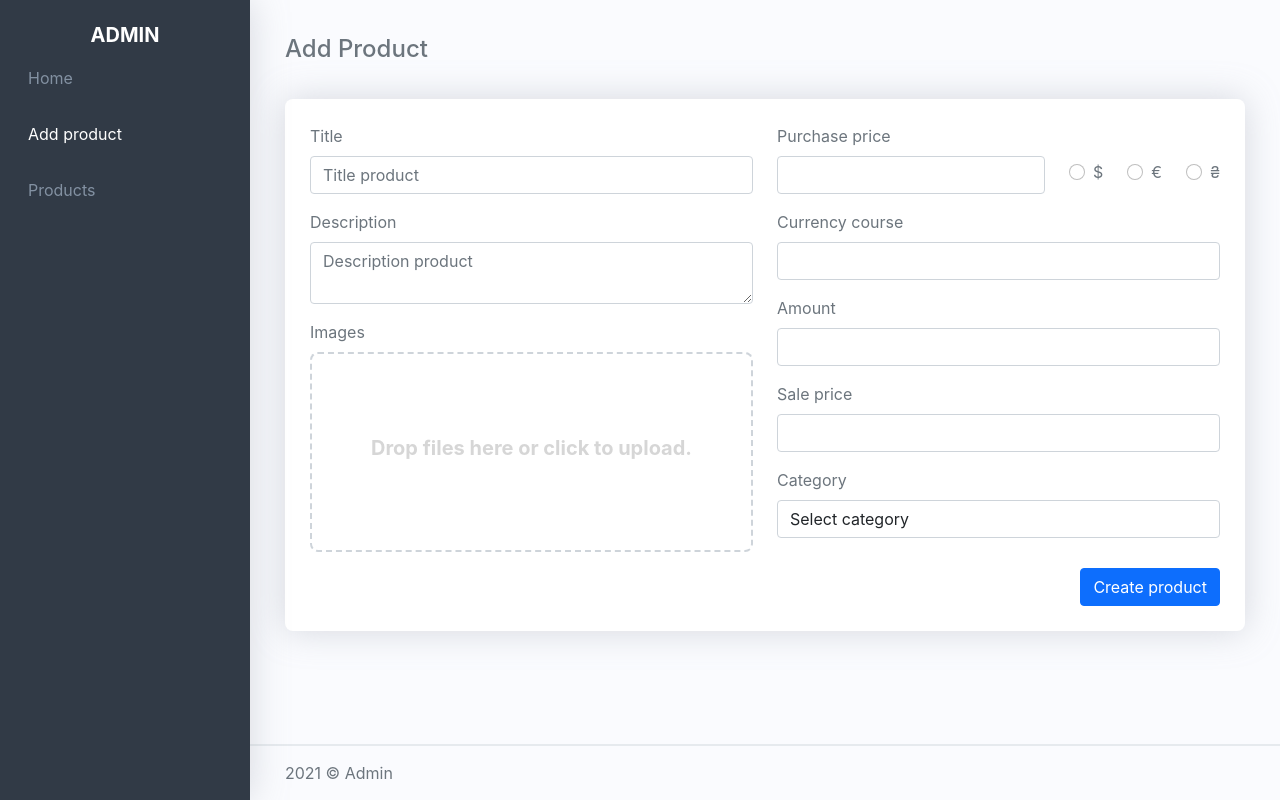
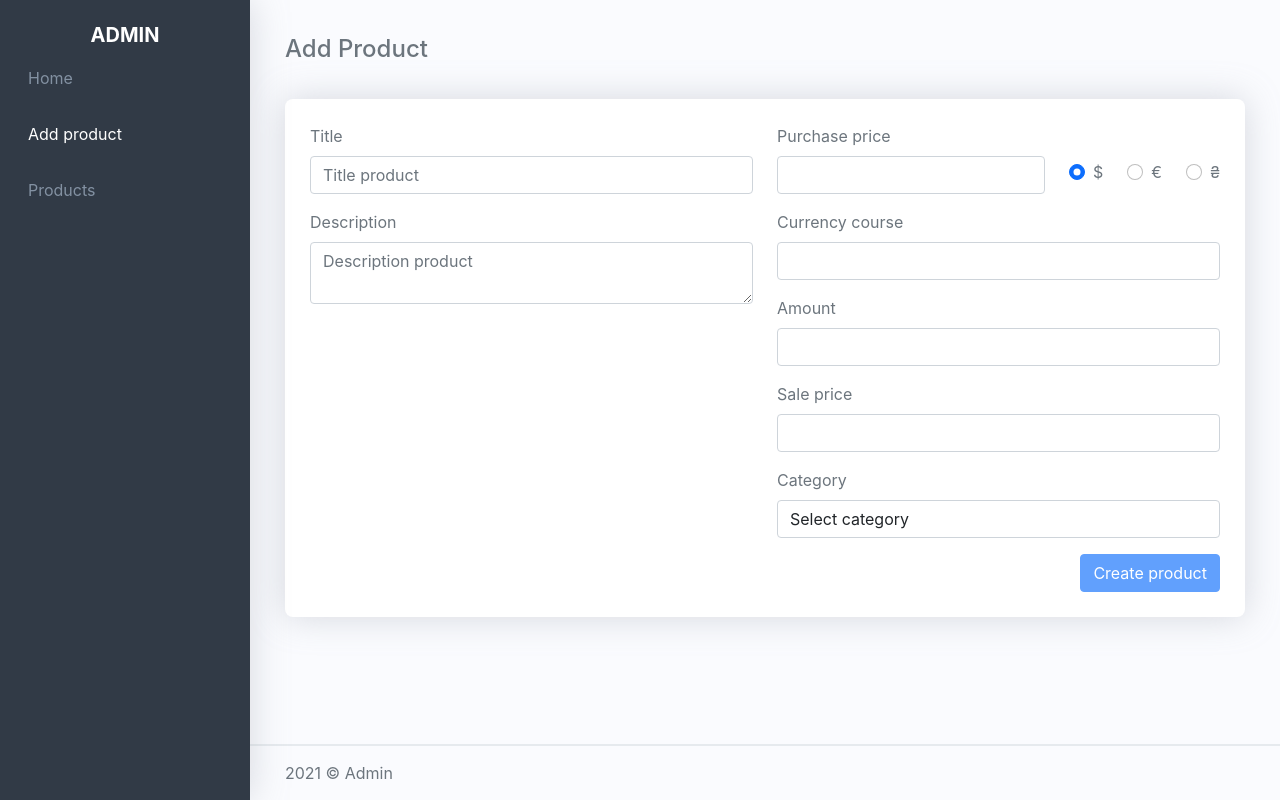
Before and after one commit to tanjuha/shop-admin, a React (Create React App) app: page /shop-admin/add-product in a window 1280 px wide. Built offline with nearby package versions, Linux system fonts and the light colour scheme.

Commit message:
add validation

```diff
--- a/package.json
+++ b/package.json
@@ -13,13 +13,15 @@
     "@types/react": "^17.0.21",
     "@types/react-dom": "^17.0.9",
     "bootstrap": "^5.1.1",
+    "formik": "^2.2.9",
     "react": "^17.0.2",
     "react-bootstrap": "^2.0.0-rc.0",
     "react-dom": "^17.0.2",
     "react-redux": "^7.2.5",
     "react-scripts": "4.0.3",
     "typescript": "^4.4.3",
-    "web-vitals": "^1.1.2"
+    "web-vitals": "^1.1.2",
+    "yup": "^0.32.9"
   },
   "scripts": {
     "predeploy": "npm run build",
--- a/src/components/DragDropImages/index.tsx
+++ b/src/components/DragDropImages/index.tsx
@@ -31,7 +31,7 @@ const PrevewPhotos = ({ prevPhotos, deletePrevPhoto }: any) => {
   );
 };
 
-const DragDropImages = ({ state, setState }: any) => {
+const DragDropImages = ({ state, setState, value , onChange, onBlur}: any) => {
   const [dragEnterOver, setDragEnterOver] = useState(false);
 
   const handleFileChange = (e: any) => {
--- a/src/pages/AddProduct/index.tsx
+++ b/src/pages/AddProduct/index.tsx
@@ -1,43 +1,49 @@
 import React, { useState } from "react";
 import { useDispatch } from "react-redux";
 import { addProduct } from "../../store/slices/productReducer";
-import { Product } from "../../shared/types";
+import { InitialValueProductForm, Product } from "../../shared/types";
 import DragDropImages from "../../components/DragDropImages";
 import "./style.scss";
 import { Form, Row, Col, Button } from "react-bootstrap";
+import { useFormik } from "formik";
+import * as Yup from "yup";
 
 const AddProduct = () => {
-  const [state, setState] = useState<Product>({
-    photos: [],
-    title: "",
-    description: "",
-    purchasePrice: "",
-    сurrencyСourse: "",
-    currencyType: "",
-    amount: "",
-    salePrice: "",
-    category: "",
-  });
+  const [state, setState] = useState<Product>(InitialValueProductForm);
 
   const dispatch = useDispatch();
 
-  const handleChange = (
-    e: React.ChangeEvent<
-      HTMLInputElement | HTMLTextAreaElement | HTMLSelectElement
-    >
-  ) => {
-    setState({ ...state, [e.target.name]: e.target.value });
-  };
+  const formik = useFormik({
+    initialValues: state,
+    validationSchema: Yup.object({
+      title: Yup.string()
+        .max(15, "Must be 15 characters or less")
+        .required("Required"),
+      description: Yup.string()
+        .max(500, "Must be 500 characters or less")
+        .required("Required"),
+      purchasePrice: Yup.number()
+        .min(0, "Value should be greater than 0")
+        .required("Required"),
+      сurrencyСourse: Yup.number()
+        .min(0, "Value should be greater than 0")
+        .required("Required"),
+      amount: Yup.number().min(0, "Value should be greater than 0").required("Required"),
+      salePrice: Yup.number()
+        .min(0, "Value should be greater than 0")
+        .required("Required"),
 
-  const onSubmit = (e: React.SyntheticEvent) => {
-    e.preventDefault();
-    dispatch(addProduct(state));
-  };
+    }),
+    onSubmit: (values) => {
+      // setState({ ...state, ...values });
+      dispatch(addProduct(values));
+    },
+  });
 
   return (
     <>
       <h4 className="page-title">Add Product</h4>
-      <Form className="form-container" onSubmit={onSubmit}>
+      <Form className="form-container" onSubmit={formik.handleSubmit}>
         <Row>
           <Col xl="6">
             <Form.Group className="mb-3">
@@ -45,35 +51,51 @@ const AddProduct = () => {
               <Form.Control
                 type="text"
                 name="title"
-                onChange={handleChange}
-                required
                 placeholder="Title product"
+                onChange={formik.handleChange}
+                onBlur={formik.handleBlur}
+                value={formik.values.title}
               ></Form.Control>
+              <Form.Text className="text-danger">
+                {formik.touched.title && formik.errors.title ? (
+                  <div className="text-danger">{formik.errors.title}</div>
+                ) : null}
+              </Form.Text>
             </Form.Group>
             <Form.Group className="mb-3">
               <Form.Label>Description</Form.Label>
               <Form.Control
                 as="textarea"
                 name="description"
-                onChange={handleChange}
-                required
                 placeholder="Description product"
+                onChange={formik.handleChange}
+                onBlur={formik.handleBlur}
+                value={formik.values.description}
               ></Form.Control>
+               <Form.Text className="text-danger">
+                {formik.touched.description && formik.errors.description ? (
+                  <div className="text-danger">{formik.errors.description}</div>
+                ) : null}
+              </Form.Text>
             </Form.Group>
-            <Form.Group className="mb-3">
+            {/* <Form.Group className="mb-3">
               <Form.Label>Images</Form.Label>
-              <DragDropImages state={state} setState={setState} />
-            </Form.Group>
+              <DragDropImages state={state} setState={setState} value={formik.values.photos} onChange={formik.handleChange}
+                  onBlur={formik.handleBlur} />
+
+            </Form.Group> */}
           </Col>
           <Col xl="6">
             <div className="mb-3 d-flex align-items-end">
               <Form.Group className="w-100">
                 <Form.Label>Purchase price</Form.Label>
                 <Form.Control
-                  type="text"
+                  type="number"
                   className="form-control"
                   name="purchasePrice"
-                  onChange={handleChange}
+                  onChange={formik.handleChange}
+                  onBlur={formik.handleBlur}
+                  value={formik.values.purchasePrice}
                 ></Form.Control>
               </Form.Group>
               <Form.Group className="form-check mb-2">
@@ -81,9 +103,10 @@ const AddProduct = () => {
                   type="radio"
                   name="currencyType"
                   label="&#x24;"
+                  checked
                   value="dollar"
-                  onChange={handleChange}
-                  id="dollar"
+                  onChange={formik.handleChange}
+                  onBlur={formik.handleBlur}
                 />
               </Form.Group>
               <Form.Group className="form-check mb-2">
@@ -92,8 +115,8 @@ const AddProduct = () => {
                   name="currencyType"
                   label="&#x20AC;"
                   value="euro"
-                  onChange={handleChange}
-                  id="euro"
+                  onChange={formik.handleChange}
+                  onBlur={formik.handleBlur}
                 />
               </Form.Group>
               <Form.Group className="form-check mb-2">
@@ -102,10 +125,15 @@ const AddProduct = () => {
                   name="currencyType"
                   label="&#x20B4;"
                   value="hryvnia"
-                  onChange={handleChange}
-                  id="hryvnia"
+                  onChange={formik.handleChange}
+                  onBlur={formik.handleBlur}
                 />
               </Form.Group>
+              <Form.Text className="text-danger">
+                {formik.touched.currencyType && formik.errors.currencyType ? (
+                  <div className="text-danger">{formik.errors.currencyType}</div>
+                ) : null}
+              </Form.Text>
             </div>
             <Form.Group className="mb-3">
               <Form.Label>Currency course</Form.Label>
@@ -113,7 +141,9 @@ const AddProduct = () => {
                 type="number"
                 className="form-control"
                 name="сurrencyСourse"
-                onChange={handleChange}
+                onChange={formik.handleChange}
+                onBlur={formik.handleBlur}
+                value={formik.values.сurrencyСourse}
               ></Form.Control>
             </Form.Group>
             <Form.Group className="mb-3">
@@ -122,7 +152,9 @@ const AddProduct = () => {
                 type="number"
                 className="form-control"
                 name="amount"
-                onChange={handleChange}
+                onChange={formik.handleChange}
+                onBlur={formik.handleBlur}
+                value={formik.values.amount}
               ></Form.Control>
             </Form.Group>
             <Form.Group className="mb-3">
@@ -131,7 +163,9 @@ const AddProduct = () => {
                 type="number"
                 className="form-control"
                 name="salePrice"
-                onChange={handleChange}
+                onChange={formik.handleChange}
+                onBlur={formik.handleBlur}
+                value={formik.values.salePrice}
               ></Form.Control>
             </Form.Group>
             <Form.Group className="mb-3">
@@ -140,20 +174,25 @@ const AddProduct = () => {
                 as="select"
                 className="form-control"
                 name="category"
-                onChange={handleChange}
                 defaultValue={0}
+                onChange={formik.handleChange}
+                onBlur={formik.handleBlur}
               >
                 <option disabled value="0">
                   Select category
                 </option>
-                <option value="1">One</option>
-                <option value="2">Two</option>
-                <option value="3">Three</option>
+                <option value="One">One</option>
+                <option value="Two">Two</option>
+                <option value="Three">Three</option>
               </Form.Control>
             </Form.Group>
           </Col>
         </Row>
-        <Button variant="primary" type="submit">
+        <Button
+          variant="primary"
+          type="submit"
+           disabled={!(formik.isValid && formik.dirty)}
+        >
           Create product
         </Button>
       </Form>
--- a/src/shared/types.ts
+++ b/src/shared/types.ts
@@ -16,3 +16,15 @@ export interface Photo {
     src: string | undefined,
     type: string
 }
+
+export const InitialValueProductForm = {
+  photos: [],
+  title: "",
+  description: "",
+  purchasePrice: "",
+  сurrencyСourse: "",
+  currencyType: "dollar",
+  amount: "",
+  salePrice: "",
+  category: "",
+}
```
Also changed, not shown: 1 other file (tests, documents, lock files or other folders).
